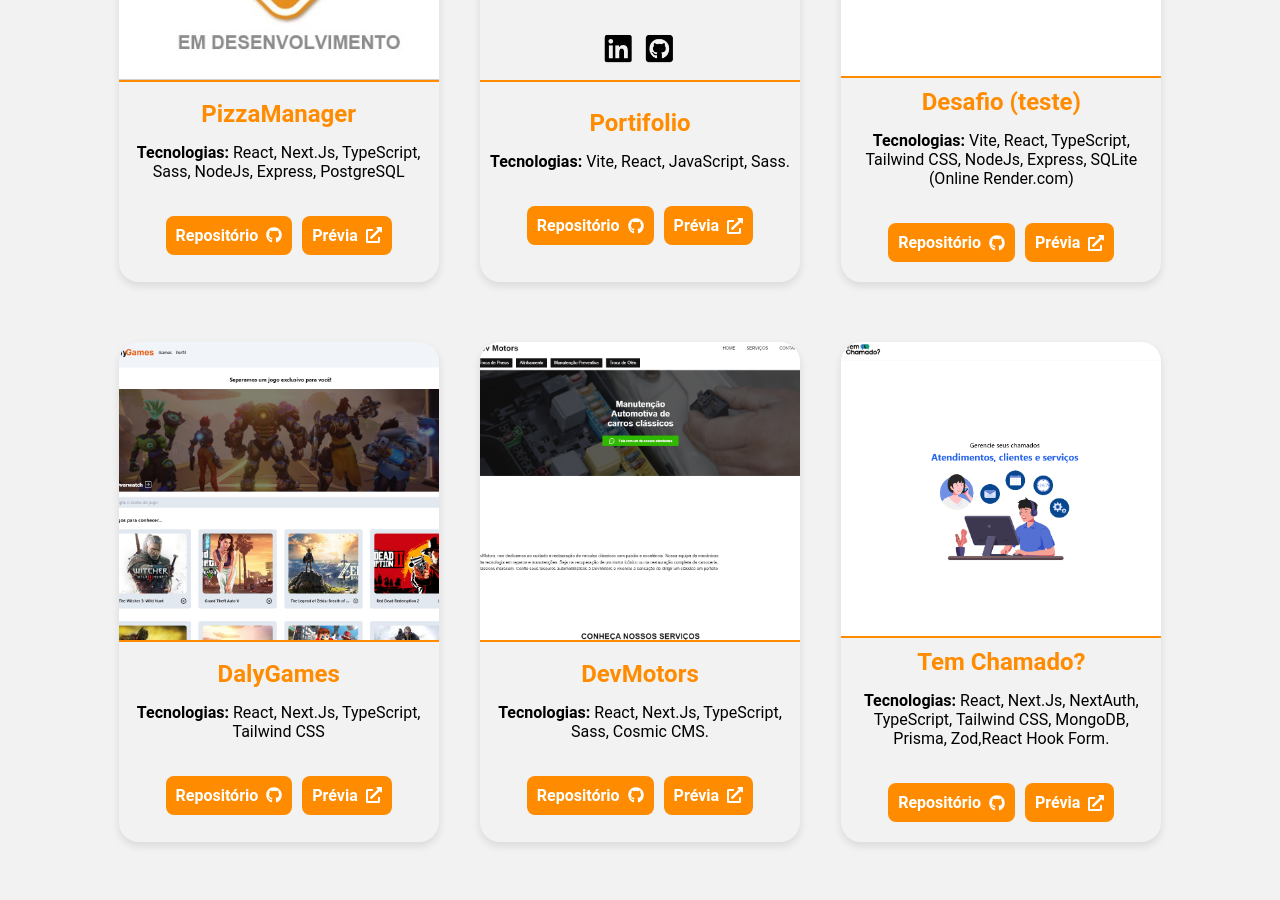
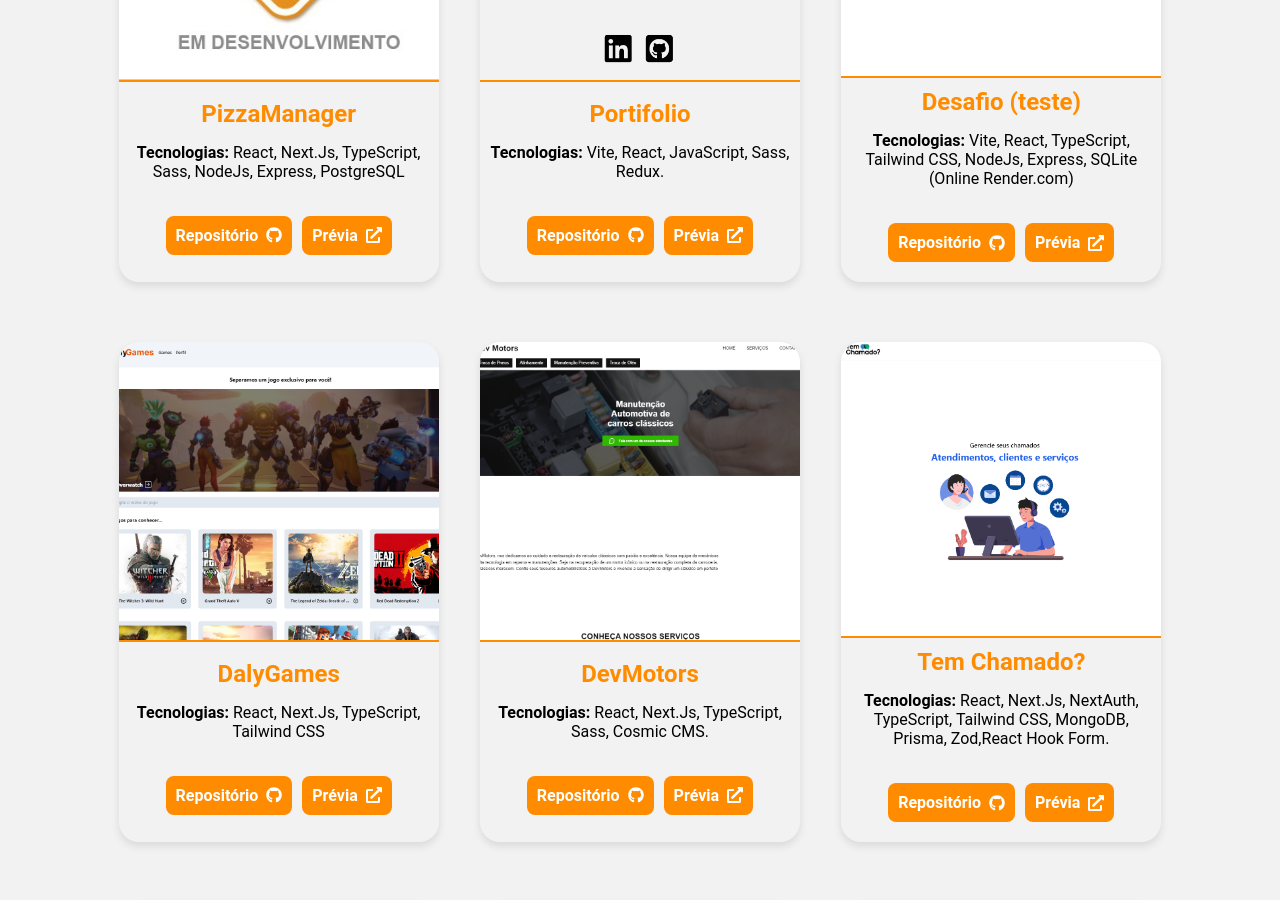
Before and after one commit to yurisdevops/portifolio, a React (Vite) app: page / in a window 1280 px wide. Shown: the part 3040-3940 px from the top of the page. Built offline with nearby package versions, Linux system fonts and the light colour scheme.

Commit message:
Projeto finalizado com toggleTheme com redux

```diff
--- a/src/pages/projects/index.jsx
+++ b/src/pages/projects/index.jsx
@@ -33,7 +33,7 @@ const projectCards = [
     title: "Portifolio",
 
     image: projeto12,
-    technologies: "Vite, React, JavaScript, Sass.",
+    technologies: "Vite, React, JavaScript, Sass, Redux.",
 
     repository: "https://github.com/yurisdevops/portifolio",
     preview: "https://devyuri.vercel.app/",
```
